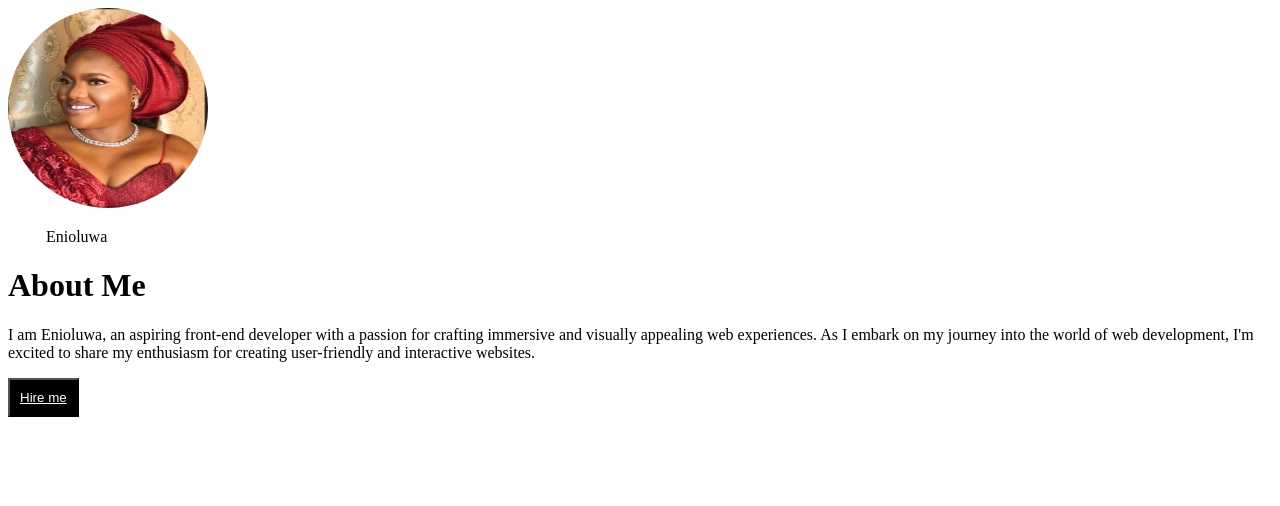
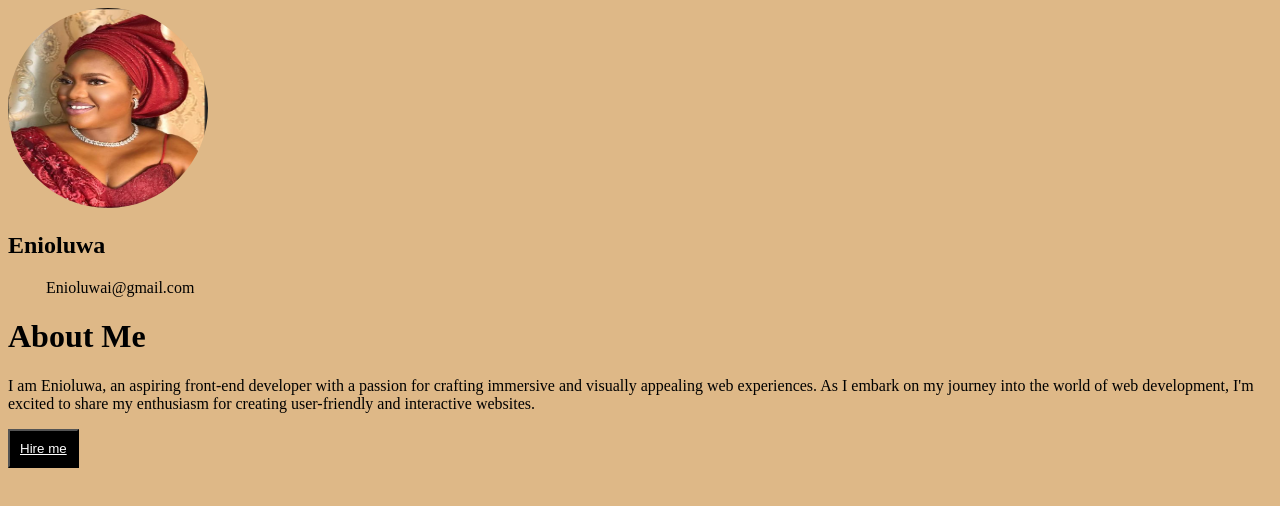
Before and after one commit to Enioluwaige/ENIOLUWA-ASSIGMENT-1, a plain HTML site: page index.html in a window 1280 px wide. Drawn offline with Linux system fonts and the light colour scheme.

Commit message:
5th
my 5th change

```diff
--- a/index.html
+++ b/index.html
@@ -4,7 +4,7 @@
     <meta charset="UTF-8" />
     <meta name="viewport" content="width=device-width, initial-scale=1.0" />
     <title>The Just Projects - IGE ENIOLUWA</title>
-    <link rel="stylesheet" href="style.css" />
+    <link rel="stylesheet" href="style.css">
   </head>
   <body>
     <div class="eni-images">
@@ -12,12 +12,12 @@
     </div>
 
     <div class="eni-name">
-      <p>Enioluwa</p>
+      <h2>Enioluwa</h2>
+      <p>Enioluwai@gmail.com</p>
     </div>
     <h1>About Me</h1>
     <p>I am Enioluwa, an aspiring front-end developer with a passion for crafting immersive and visually appealing web experiences. As I embark on my journey into the world of web development, I'm excited to share my enthusiasm for creating user-friendly and interactive websites.</p>
 <button>  <a href="https://www.linkedin.com/in/ige-enioluwa-7a8167198/">Hire me</a></button>
-<div></div>
 
-  </body>
+ </body>
 </html>
--- a/style.css
+++ b/style.css
@@ -1,3 +1,8 @@
+body{
+    background-color:burlywood;
+    color: black;
+}
+
 .eni-images img{
     border-radius: 70%;
 }
@@ -7,7 +12,7 @@ margin-left: 3%;
 }
 button{
     background-color: black;
-    color: white ;
+    color: red ;
     padding: 10px;
 
 }
```
